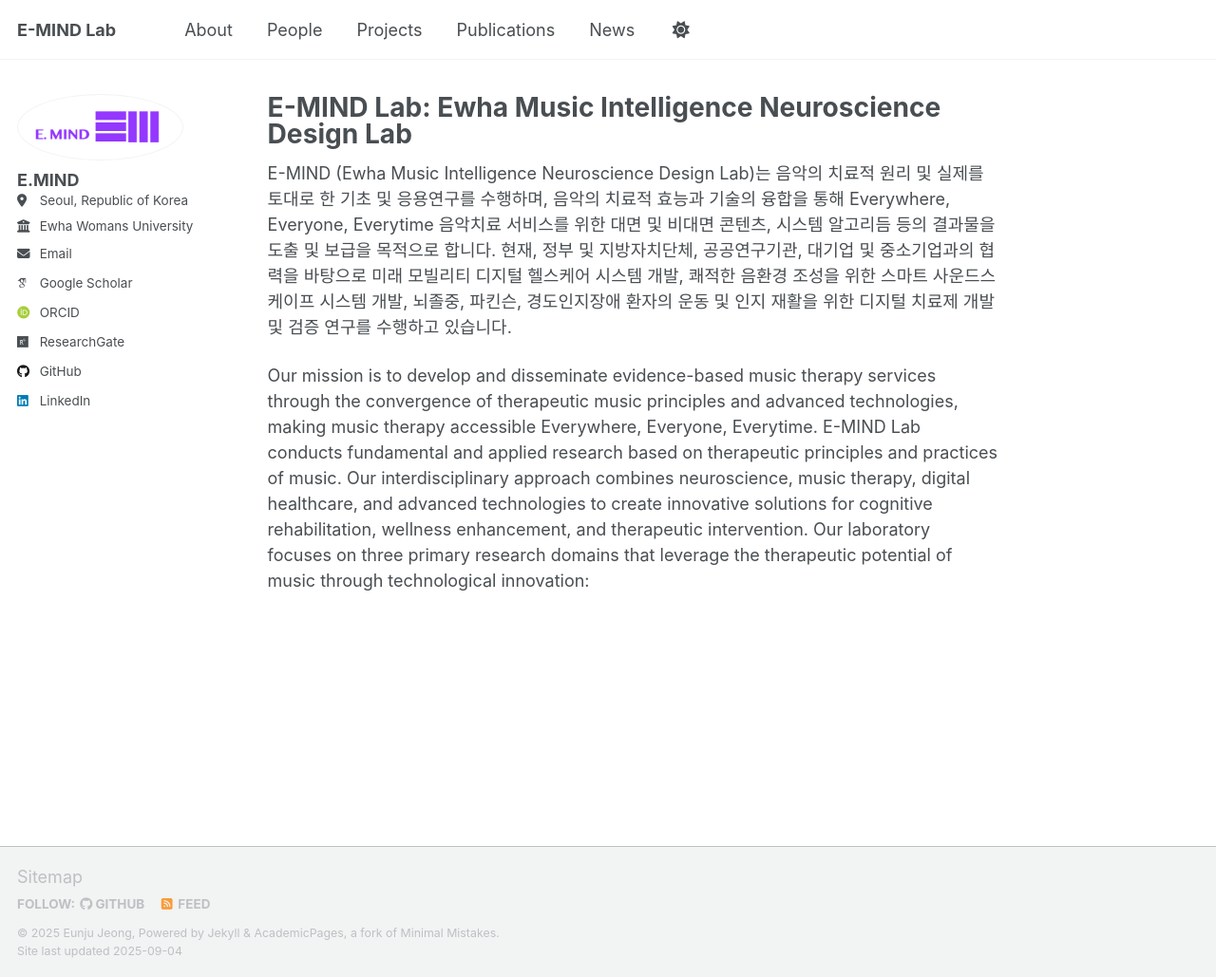
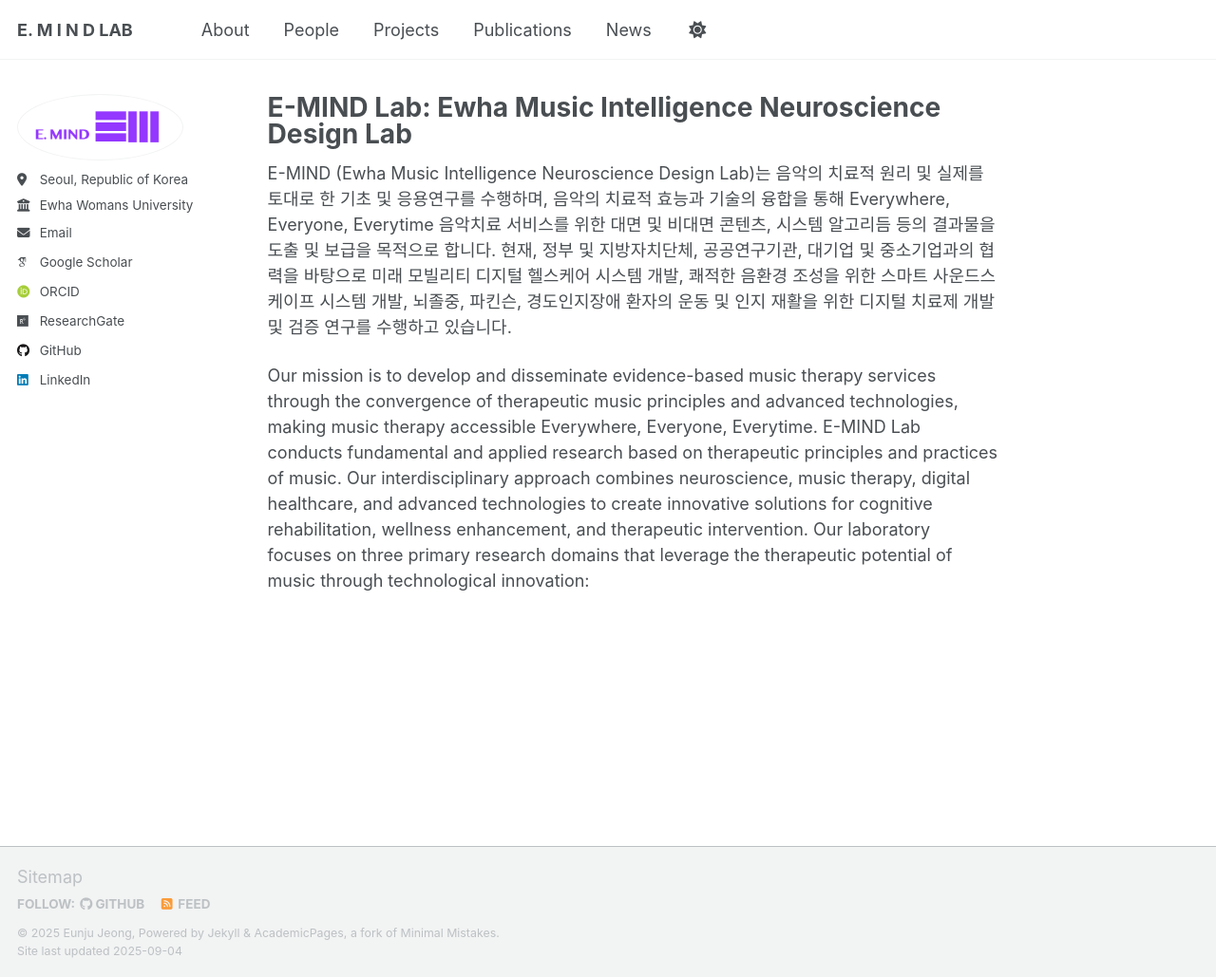
Before and after one commit to eunjujeong/E.MIND, a Jekyll site: the page built from _pages/about.md, in a window 1280 px wide and 1029 px high. Shown: the whole window at 95% size. Built offline with Jekyll 4.4.1, drawn with Linux system fonts in a browser that asks for light colours; some web fonts are replaced; a script that is not in the unit is left out.

Commit message:
Update _config.yml

```diff
--- a/_config.yml
+++ b/_config.yml
@@ -9,7 +9,7 @@
 # Basic Site Settings
 locale                   : "en-US"
 site_theme               : "default"
-title                    : "E-MIND Lab"
+title                    : "E. M I N D LAB"
 title_separator          : "-"
 name                     : &name "Eunju Jeong"
 description              : &description "E.MIND (Ewha Music Intelligence Neuroscience Design Lab) conducts fundamental and applied research based on therapeutic principles and practices of music. Our mission is to develop and disseminate face-to-face and non-face-to-face contents, system algorithms, and other outcomes for Everywhere, Everyone, Everytime music therapy services through the convergence of music's therapeutic efficacy and technology. Currently, we are conducting research in collaboration with government agencies, local governments, public research institutions, and both large and small enterprises including future mobility digital healthcare system development, smart soundscape system development for pleasant acoustic environments, and digital therapeutics development and validation for motor and cognitive rehabilitation."
@@ -23,7 +23,6 @@ repository               : "eunjujeong/E.MIND"
 author:
   # Biographic information
   avatar           : "logo.png"
-  name             : "E.MIND"
   pronouns         : # example: "she/her"
   location         : "Seoul, Republic of Korea"
   employer         : "Ewha Womans University"
```
